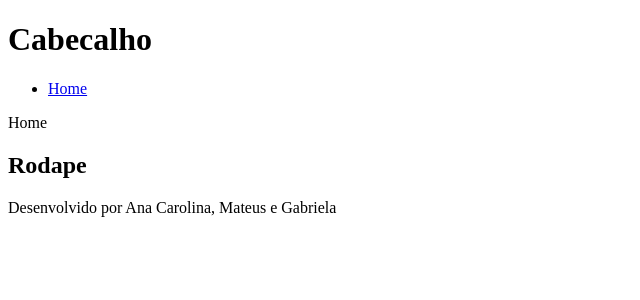
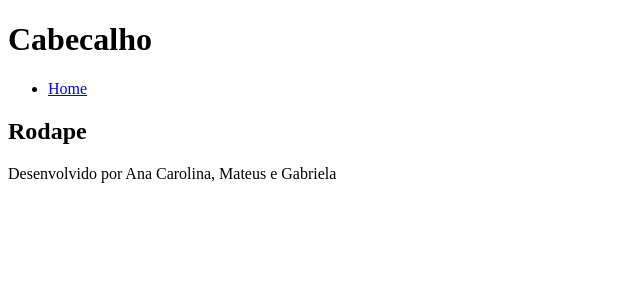
Before and after one commit to anacarolcg0/CP5, a Next.js app in the folder cp5/: page / in a window 1280 px wide. Shown: the top 300 px of the page, without its empty margins (0-640 px from the left). Built offline with nearby package versions, Linux system fonts and the light colour scheme.

Commit message:
retirando home da div

```diff
--- a/cp5/src/app/page.tsx
+++ b/cp5/src/app/page.tsx
@@ -1,6 +1,6 @@
 
 export default function Home() {
   return (
-    <div> Home </div>
+    <div>  </div>
   )
 }
```
